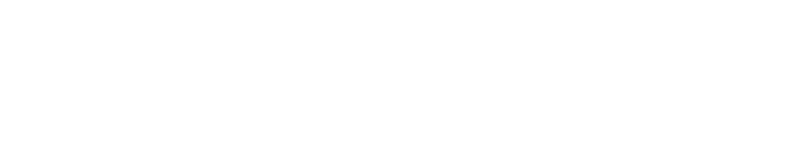
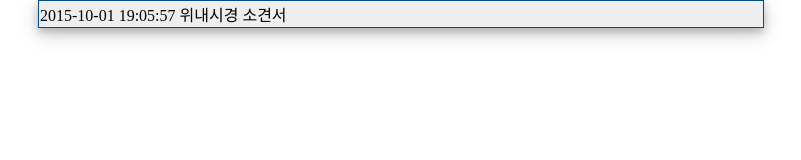
Before and after one commit to darkgyumin/ondocchart, a website built with webpack: page dist/index.html in a window 1280 px wide. Shown: the whole page, without its empty margins (239-1040 px from the left). Built offline with nearby package versions, Linux system fonts and the light colour scheme.

Commit message:
element 생성
element생성

```diff
--- /dev/null
+++ b/app/classes/Dom.js
@@ -0,0 +1,50 @@
+export default class Dom {
+    constructor() {}
+
+    static createSheet(jsonSheet) {
+        //페이지 생성(PageTitle, Page)
+        Dom.createPage(document.querySelector('.View'), jsonSheet.PAGE_NAMEVALUE);
+    }
+
+    static createPage(parentElem, json) {
+        //param 부모엘리먼트, 생성할엘리먼트종류, 클래스명, 스타일, 내용, 속성
+        Dom.createElement(parentElem, 'div', 'PageTitle', {}, json.Date + ' ' + json.Time + ' ' + json.Title, null);
+        Dom.createElement(parentElem, 'div', 'Page', {}, null, json);
+    }
+
+    static createElement(parentElem, elementType, cla, style, content, hiddenAttr) {
+        let element = document.createElement(elementType);  //element 생성
+        if(cla) element.classList.add(cla); //class 삽입
+        if(content) element.innerHTML = content; //content 삽입
+
+        parentElem.appendChild(element);
+
+        if(hiddenAttr) {
+            for(let key in hiddenAttr) {
+                if(key == 'PANEL_NAMEVALUE') {
+                    hiddenAttr.PANEL_NAMEVALUE.forEach(function(data) {
+                        Dom.createElement(element, 'div', 'Panel', {}, null, data);
+                    });
+                } else if(key == 'ITEM_NAMEVALUE') {
+                    hiddenAttr.ITEM_NAMEVALUE.forEach(function(data) {
+                        Dom.createElement(element, 'div', 'Item', {}, null, data);
+                    });
+                } else {
+                    Dom.createHiddenAttr(element, key, hiddenAttr[key]);
+                }
+            }
+        }
+
+        return element;
+    }
+
+    static createHiddenAttr(parentElem, name, value) {
+        let element = document.createElement('input');  //element 생성
+        element.setAttribute('type', 'hidden');
+        element.setAttribute('name', name);
+        element.setAttribute('value', value);
+        parentElem.appendChild(element);
+
+        return element;
+    }
+}
--- a/app/classes/Sheet.js
+++ b/app/classes/Sheet.js
@@ -1,6 +1,8 @@
 export default class Sheet {
     constructor() {}
 
+    //parameter sheet
+    //return object
     //서식파일을 객체화
     static load(sheet) {
         //sheet 서식 데이터
@@ -37,8 +39,6 @@ export default class Sheet {
             }
         });
 
-        console.log(rtnObj);
-
         return rtnObj;
     }
 
--- a/app/index.js
+++ b/app/index.js
@@ -1,7 +1,12 @@
 import Sheet from './classes/Sheet';
+import Dom from './classes/Dom';
 
 import sheet1 from './sheet/sheet1';
 import sheet2 from './sheet/sheet2';
 import sheet3 from './sheet/sheet3';
 
+//서식을 불러와 객체화한다.
 let jsonSheet = Sheet.load(sheet3);
+
+//서식을 화면에 나타낸다.
+Dom.createSheet(jsonSheet);
```
Also changed, not shown: dist/css/common.css (added), dist/index.html.
